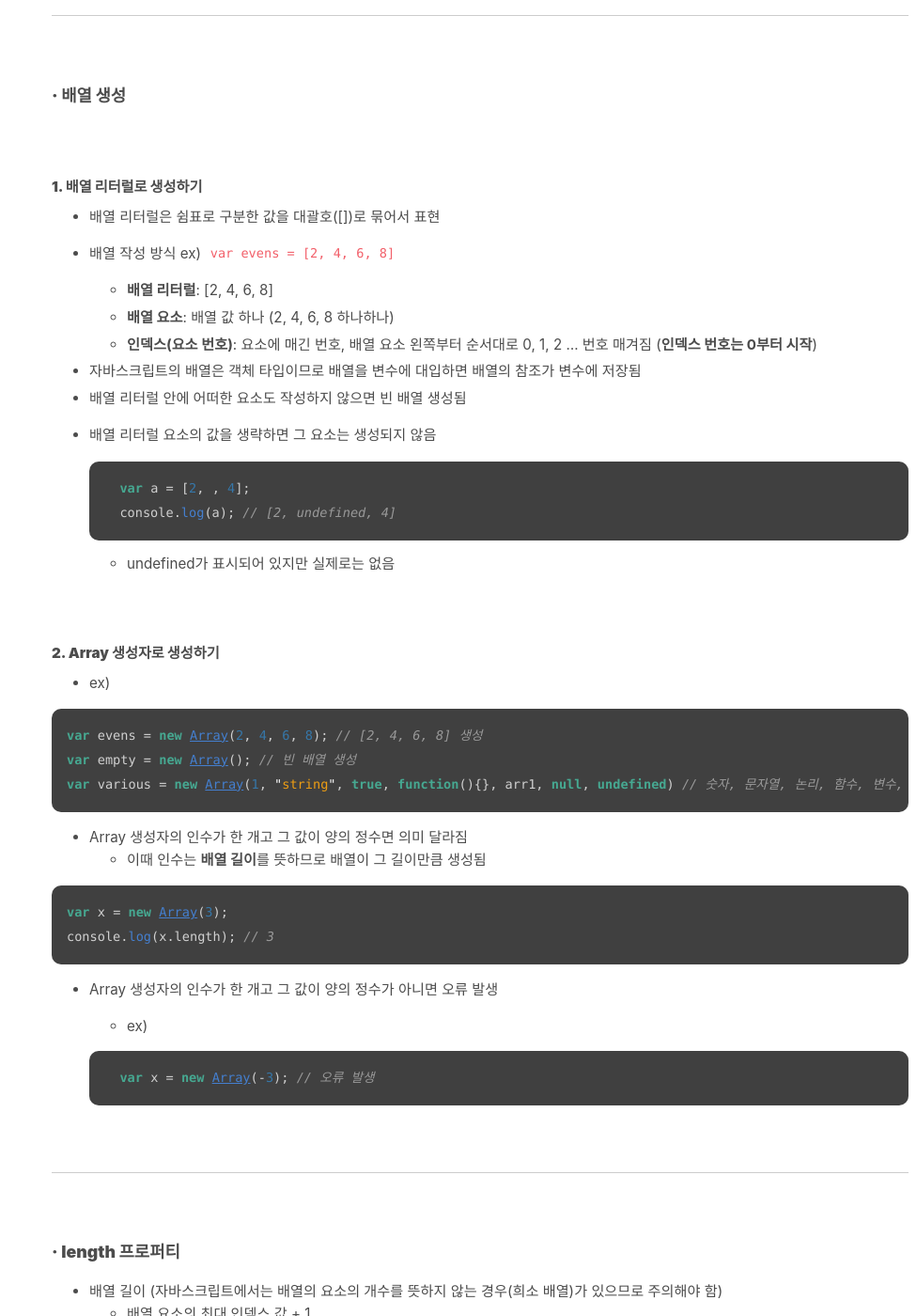
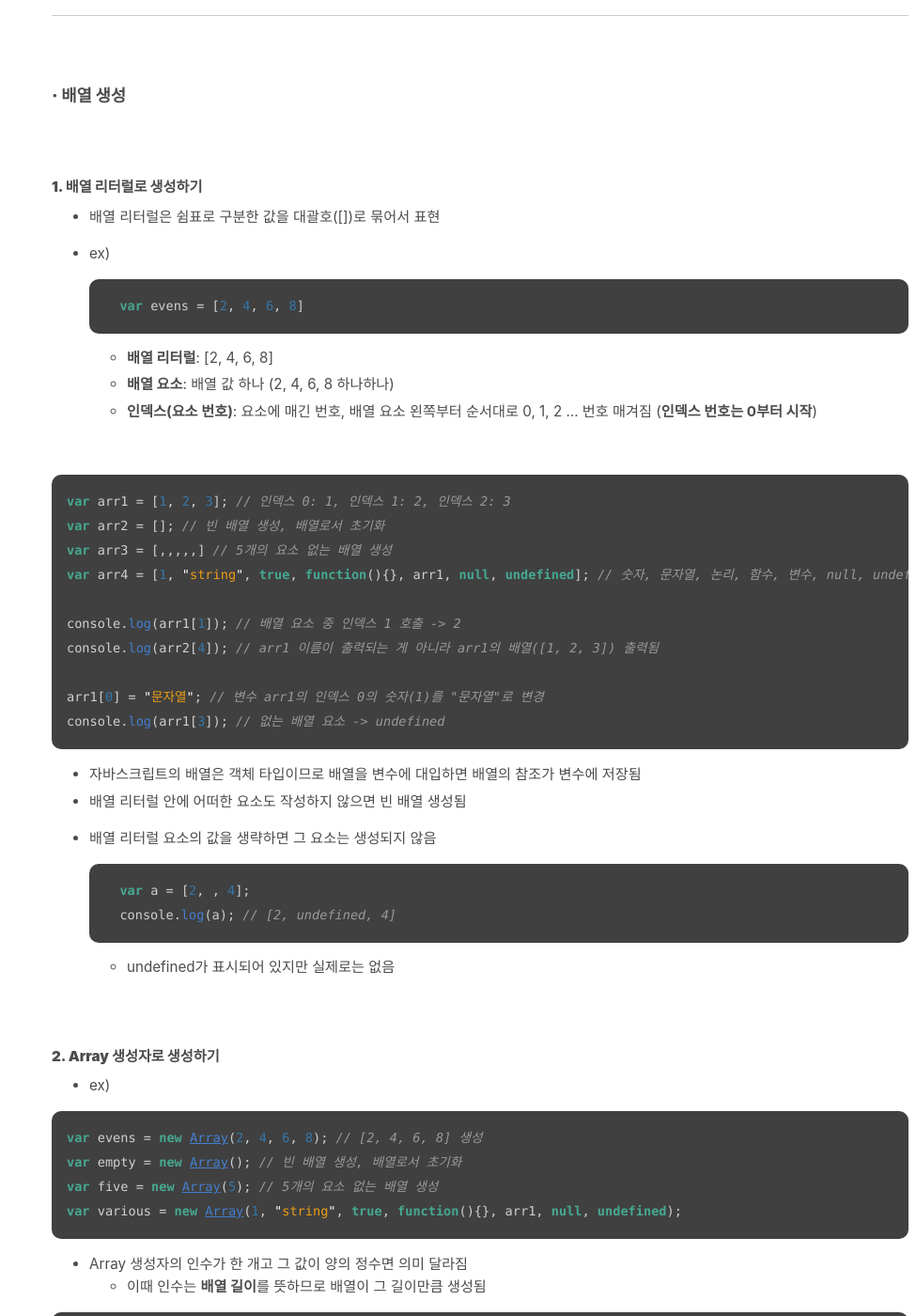
Before and after one commit to absolutelyfullycapable/absolutelyfullycapable.github.io, a Jekyll site: the page built from _posts/2021-01-14-javascript-배열.md, in a window 1280 px wide and 1400 px high, scrolled down 460 px. Shown: the whole window at 94% size, without its empty margins (305-1280 px from the left). Built offline with Jekyll 4.4.1, drawn with Linux system fonts in a browser that asks for light colours; some of the changed text lies outside the part shown.

Commit message:
modify 2021-01-14 post - add contents

````diff
--- a/_posts/2021-01-14-javascript-배열.md
+++ b/_posts/2021-01-14-javascript-배열.md
@@ -25,11 +25,30 @@ comments: true
 
 - 배열 리터럴은 쉼표로 구분한 값을 대괄호([])로 묶어서 표현
 
-- 배열 작성 방식 ex) `var evens = [2, 4, 6, 8]`
+- ex)
+
+    ```js
+    var evens = [2, 4, 6, 8]
+    ```
 
     - **배열 리터럴**: [2, 4, 6, 8]
     - **배열 요소**: 배열 값 하나 (2, 4, 6, 8 하나하나)
     - **인덱스(요소 번호)**: 요소에 매긴 번호, 배열 요소 왼쪽부터 순서대로 0, 1, 2 ... 번호 매겨짐 (**인덱스 번호는 0부터 시작**)
+
+<br>
+
+```js
+var arr1 = [1, 2, 3]; // 인덱스 0: 1, 인덱스 1: 2, 인덱스 2: 3
+var arr2 = []; // 빈 배열 생성, 배열로서 초기화
+var arr3 = [,,,,,] // 5개의 요소 없는 배열 생성
+var arr4 = [1, "string", true, function(){}, arr1, null, undefined]; // 숫자, 문자열, 논리, 함수, 변수, null, undefined .. 등 모든 타입의 값이 올 수 있음
+
+console.log(arr1[1]); // 배열 요소 중 인덱스 1 호출 -> 2
+console.log(arr2[4]); // arr1 이름이 출력되는 게 아니라 arr1의 배열([1, 2, 3]) 출력됨
+
+arr1[0] = "문자열"; // 변수 arr1의 인덱스 0의 숫자(1)를 "문자열"로 변경
+console.log(arr1[3]); // 없는 배열 요소 -> undefined
+```
 
 - 자바스크립트의 배열은 객체 타입이므로 배열을 변수에 대입하면 배열의 참조가 변수에 저장됨
 - 배열 리터럴 안에 어떠한 요소도 작성하지 않으면 빈 배열 생성됨
@@ -50,8 +69,9 @@ comments: true
 
 ```js
 var evens = new Array(2, 4, 6, 8); // [2, 4, 6, 8] 생성
-var empty = new Array(); // 빈 배열 생성
-var various = new Array(1, "string", true, function(){}, arr1, null, undefined) // 숫자, 문자열, 논리, 함수, 변수, null, undefined .. 등 모든 타입의 값이 올 수 있음
+var empty = new Array(); // 빈 배열 생성, 배열로서 초기화
+var five = new Array(5); // 5개의 요소 없는 배열 생성
+var various = new Array(1, "string", true, function(){}, arr1, null, undefined);
 ```
 
 - Array 생성자의 인수가 한 개고 그 값이 양의 정수면 의미 달라짐
@@ -81,15 +101,19 @@ console.log(x.length); // 3
 - 배열 길이 (자바스크립트에서는 배열의 요소의 개수를 뜻하지 않는 경우(희소 배열)가 있으므로 주의해야 함)
     - 배열 요소의 최대 인덱스 값 + 1
 - length 프로퍼티에 현재의 배열 요소 개수보다 작고 0보다 큰 정수 값을 대입하면 배열 길이가 줄어듦
-    - 그 배열 길이를 넘는 인덱스 번호에 할당된 배열 요소는 삭제됨
+    - 배열의 앞쪽을 기준으로 그 배열 길이를 넘는 인덱스 번호에 할당된 배열 요소는 삭제됨
 
 ```js
-var a = ["a", "b", "c", "d"];
-a.length = 2;
-console.log(a); // ["a", "b"]
+var arr1 = [1, "two", 3];
+console.log(arr1.length); // .length: 배열에 저장된 요소의 수 출력 -> 3
+console.log(arr1[1].length); // 해당 인덱스 번호의 글자 수 출력 -> 3
+
+var arr2 = ["a", "b", "c", "d"];
+arr2.length = 2; // 배열의 앞쪽을 기준으로 2개 뒤로는 강제 삭제
+console.log(arr2); // ["a", "b"]
 ```
 
-- length 프로퍼티에 그 배열 길이보다 큰 정수 값을 대입하면 배열에 새로운 요소가 추가되지 않고 length 프로퍼티 값만 바뀜
+- length 프로퍼티에 그 배열 길이보다 큰 정수 값을 대입하면 배열에 새로운 요소가 추가되지 않고 length 값만 바뀜
 
 <br>
 
@@ -125,13 +149,33 @@ console.log(a); // ["A", "B", "C", "D"];
 
 (1) delete 연산자 사용 -> 특정 배열 요소 삭제
 
-- deleteㅇ 연산자를 사용하여 배열 요소를 삭제해도 그 배열의 length 프로퍼티 값은 변하지 않음 (삭제한 요소만 사라짐)
+- delete 연산자를 사용하여 배열 요소를 삭제해도 그 배열의 **length 값은 유지** (삭제한 요소만 사라짐)
 
 ```js
 var a = ["A", "B", "C"];
 delete a[1]; // a 배열의 인덱스 1 (두 번째 배열 요소) 삭제
 console.log(a); // ["A", undefined, "C"]
 console.log(a.length); // 3
+```
+
+(2) shift 메서드 사용 -> 배열의 첫 번째 요소 삭제
+
+- **length 값 변경**
+
+```js
+var a = ["A", "B", "C"];
+a.shift(); // "A" 삭제
+console.log(a.length); // 2
+```
+
+(3) pop 메서드 사용 -> 배열의 마지막 요소 삭제
+
+- **length 값 변경**
+
+```js
+var a = ["A", "B", "C"];
+a.pop(); // "C" 삭제
+console.log(a.length); // 2
 ```
 
 <br>
````
